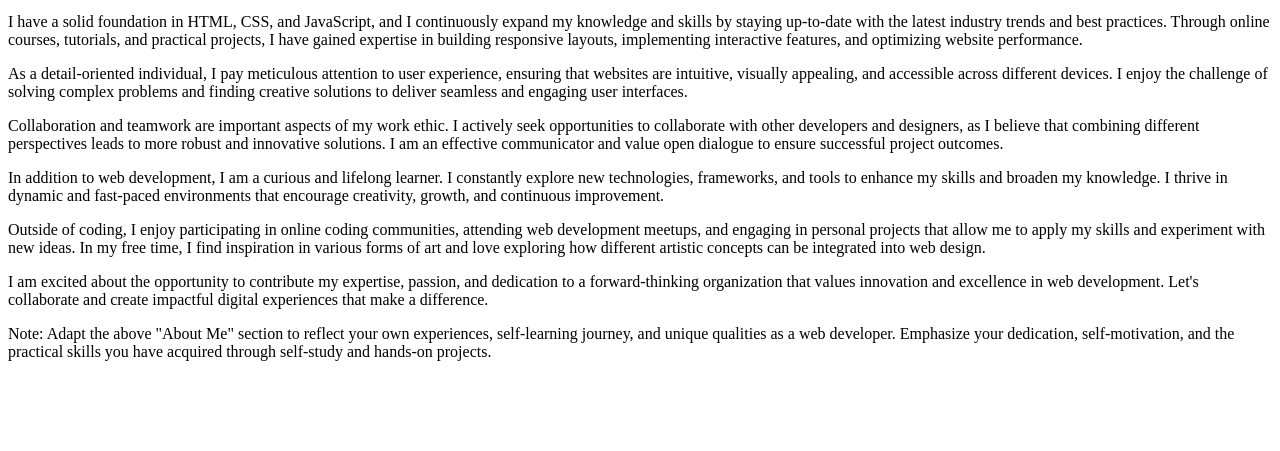
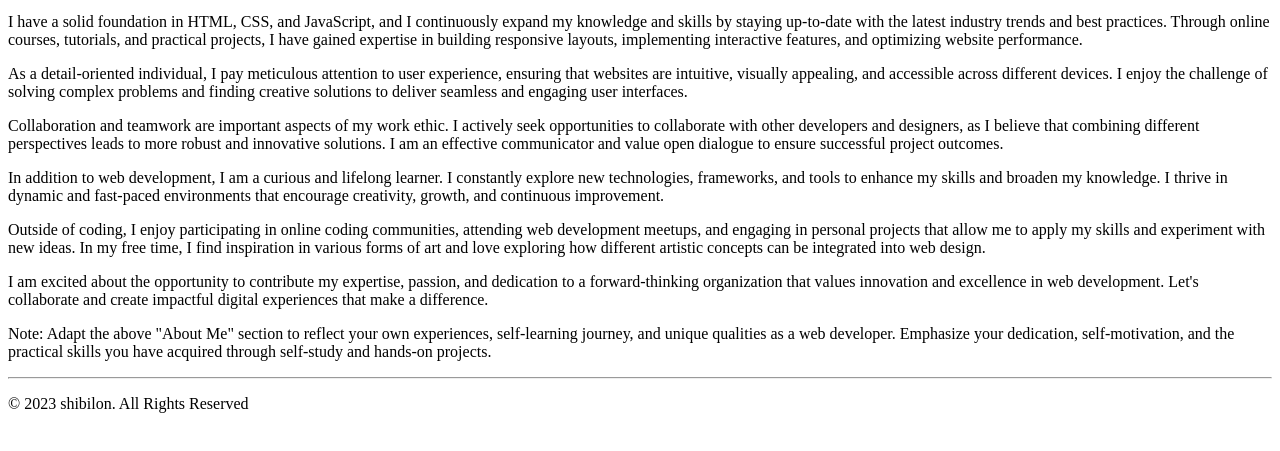
Before and after one commit to Shibilon/Resume, a plain HTML site: page public/about.html in a window 1280 px wide. Shown: the part 119-570 px from the top of the page. Drawn offline with Linux system fonts and the light colour scheme.

Commit message:
Add files via upload

```diff
--- a/public/about.html
+++ b/public/about.html
@@ -15,6 +15,11 @@
     <p>Outside of coding, I enjoy participating in online coding communities, attending web development meetups, and engaging in personal projects that allow me to apply my skills and experiment with new ideas. In my free time, I find inspiration in various forms of art and love exploring how different artistic concepts can be integrated into web design.</p>
     <p>I am excited about the opportunity to contribute my expertise, passion, and dedication to a forward-thinking organization that values innovation and excellence in web development. Let's collaborate and create impactful digital experiences that make a difference.</p>
     <p>Note: Adapt the above "About Me" section to reflect your own experiences, self-learning journey, and unique qualities as a web developer. Emphasize your dedication, self-motivation, and the practical skills you have acquired through self-study and hands-on projects.</p>
+    <hr />
+</body>
 
-</body>
+    <footer>
+        <p>© 2023 shibilon. All Rights Reserved</p>
+    </footer>
+
 </html>
```
Also changed, not shown: index.html (+3 -0 lines), public/contact.html (+3 -0 lines).
